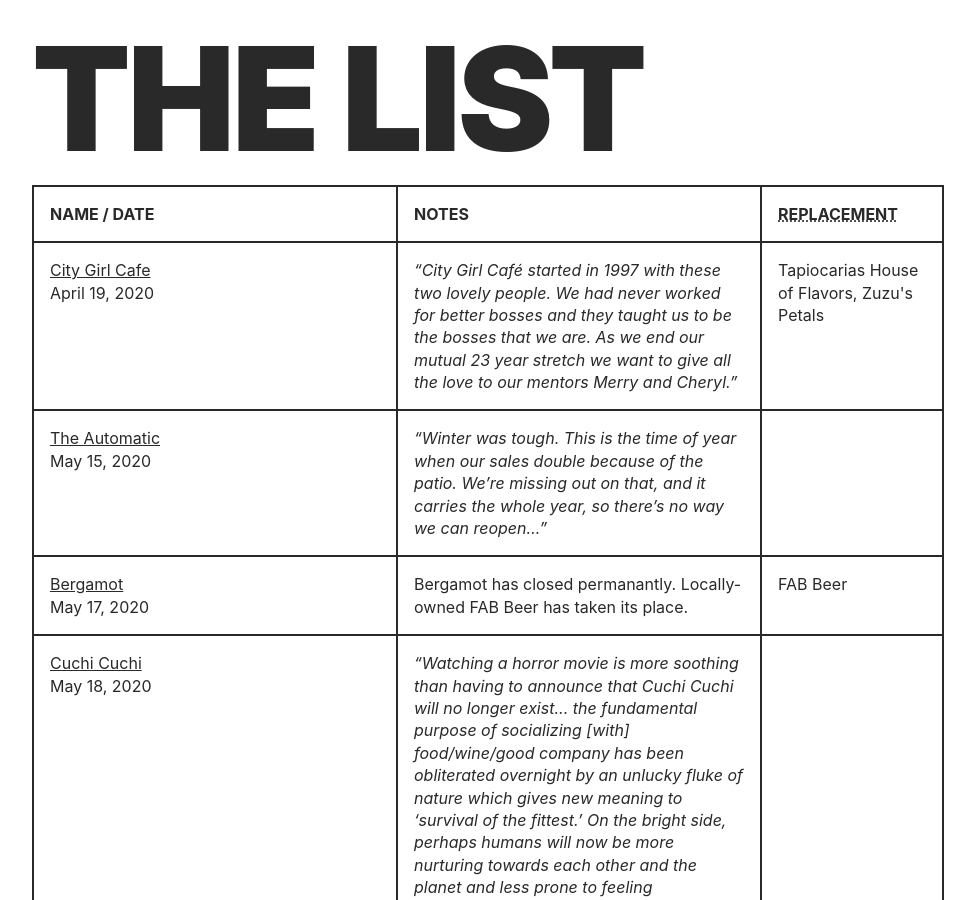
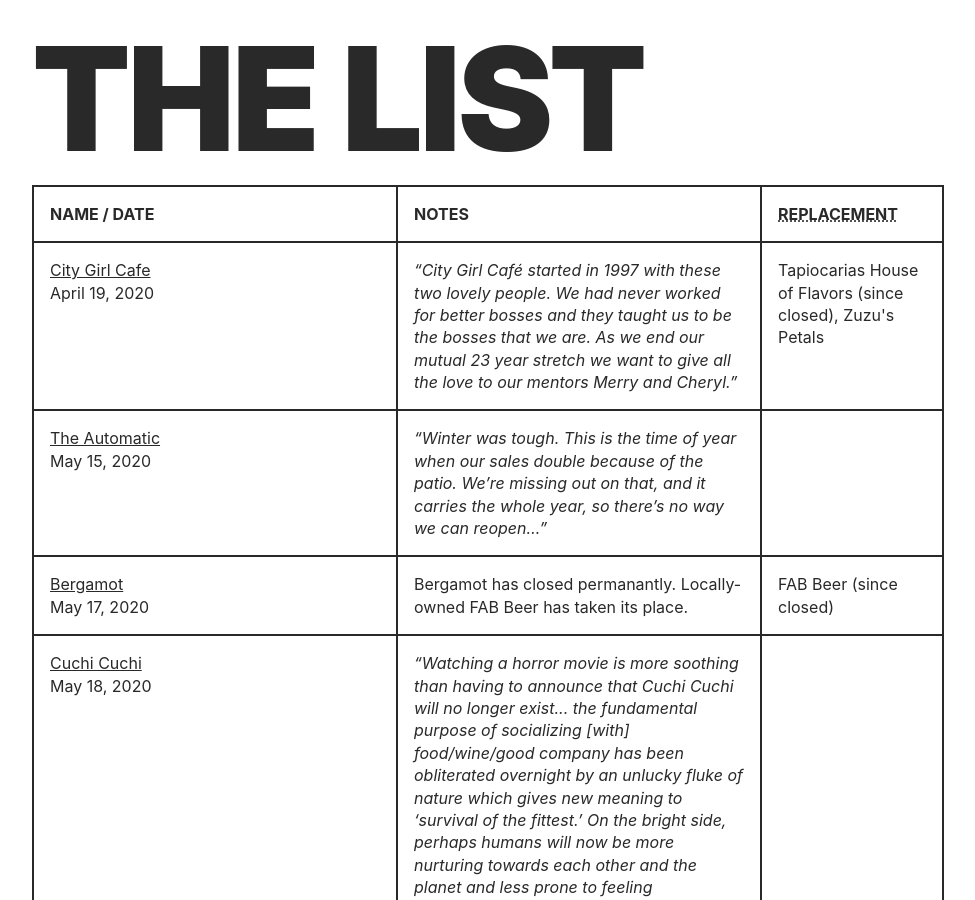
Before and after one commit to unredacted-word/katamari-restaurants, a Jekyll site: the page built from index.md, in a window 1280 px wide and 900 px high, scrolled down 1012 px. Shown: the whole window, without its empty margins (152-1127 px from the left). Built offline with Jekyll 4.4.1, drawn with Linux system fonts in a browser that asks for light colours.

Commit message:
Update companies.yml

```diff
--- a/_data/companies.yml
+++ b/_data/companies.yml
@@ -7,7 +7,7 @@ citygirl:
     worked for better bosses and they taught us to be the bosses that we are. As
     we end our mutual 23 year stretch we want to give all the love to our
     mentors Merry and Cheryl.</q>
-  replacement: "Tapiocarias House of Flavors, Zuzu's Petals"
+  replacement: "Tapiocarias House of Flavors (since closed), Zuzu's Petals"
 
 auttomatic:
   name: "The Automatic"
@@ -22,7 +22,7 @@ bergamot:
   name: "Bergamot"
   date: 2020-05-17 20:38:00
   url: https://www.instagram.com/p/CAP9JkCjZ38/
-  replacement: "FAB Beer"
+  replacement: "FAB Beer (since closed)"
   notes: >
     Bergamot has closed permanantly. Locally-owned FAB Beer has taken its
     place.
@@ -47,8 +47,7 @@ dante:
     <q>Cambridge has lost one of its coveted outdoor patios with the closure of
     Restaurant Dante within the Royal Sonesta Boston hotel. Owners and brothers
     Dante, Damian, and Filippo de Magistris announced Saturday that the Italian
-    restaurant with scenic views of the Charles River is closing after 15 years.
-    </q>
+    restaurant with scenic views of the Charles River is closing after 15 years.</q>
 
 easternstandard:
   name: "Eastern Standard"
```
